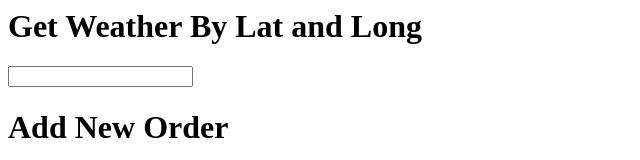
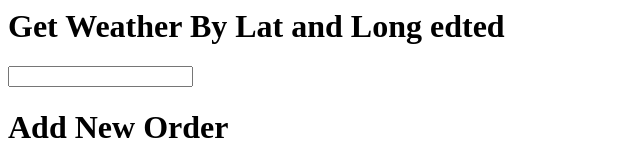
Before and after one commit to azamsharp/Week5-Day4, a plain HTML site: page index.html in a window 1280 px wide. Shown: the top 160 px of the page, without its empty margins (0-640 px from the left). Drawn offline with Linux system fonts and the light colour scheme; no server answers.

Commit message:
Update index.html

```diff
--- a/index.html
+++ b/index.html
@@ -2,7 +2,7 @@
     <head></head>
     <body>
 
-        <h1>Get Weather By Lat and Long</h1>
+        <h1>Get Weather By Lat and Long edted</h1>
         <input type = "text" />
 
         <h1>Add New Order</h1>
```
